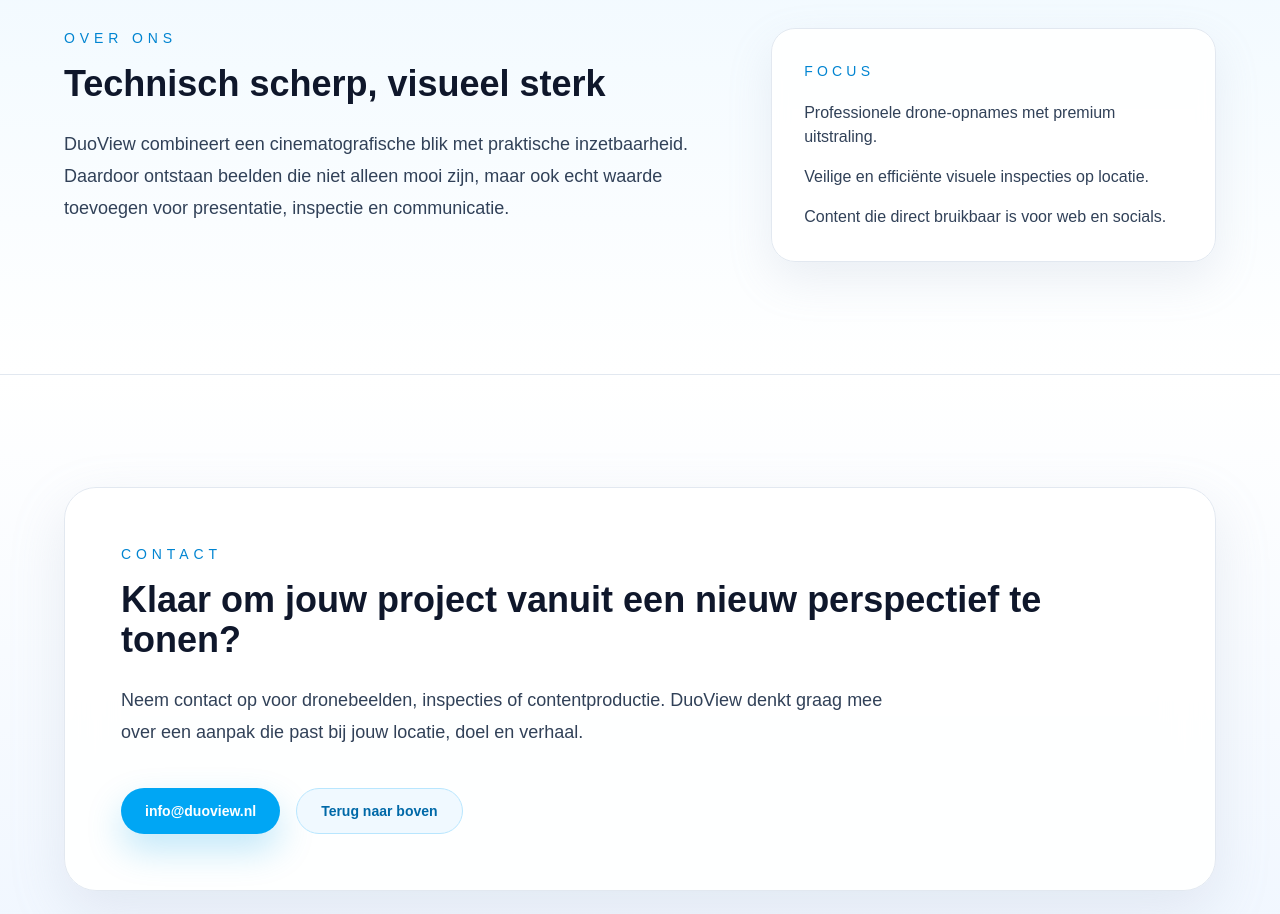
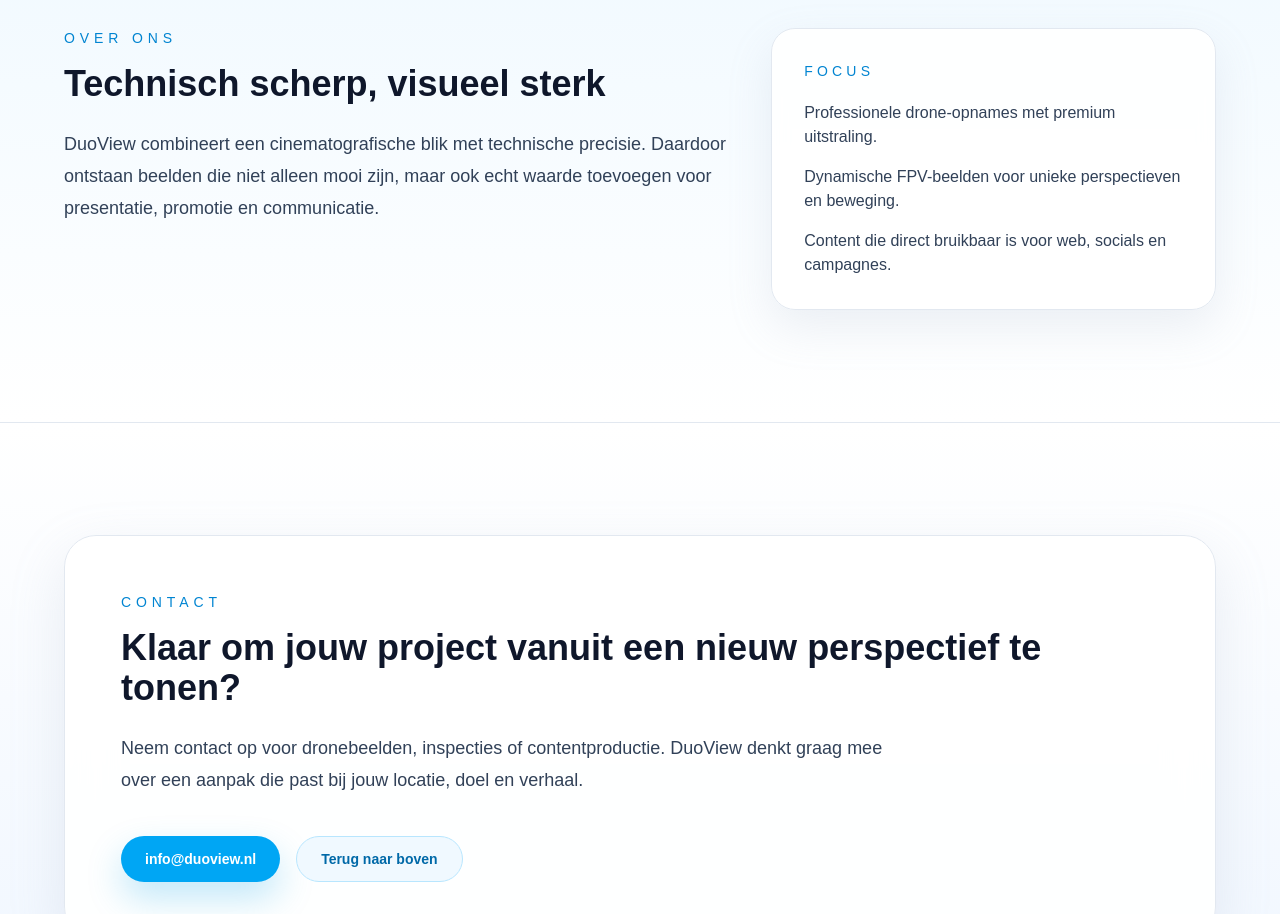
Before and after one commit to rickdurieux/duoview-website, a Next.js app: page / in a window 1280 px wide. Shown: the part 3400-4314 px from the top of the page. Built offline with nearby package versions, Linux system fonts and the light colour scheme.

Commit message:
Remove inspection references

```diff
--- a/app/page.tsx
+++ b/app/page.tsx
@@ -295,10 +295,10 @@
                 Technisch scherp, visueel sterk
               </h2>
               <p className="mt-6 text-base leading-8 text-slate-700 sm:text-lg">
-                DuoView combineert een cinematografische blik met praktische
-                inzetbaarheid. Daardoor ontstaan beelden die niet alleen mooi
-                zijn, maar ook echt waarde toevoegen voor presentatie,
-                inspectie en communicatie.
+                DuoView combineert een cinematografische blik met technische
+                precisie. Daardoor ontstaan beelden die niet alleen mooi zijn,
+                maar ook echt waarde toevoegen voor presentatie, promotie en
+                communicatie.
               </p>
             </div>
 
@@ -308,8 +308,13 @@
               </p>
               <ul className="mt-5 space-y-4 text-slate-700">
                 <li>Professionele drone-opnames met premium uitstraling.</li>
-                <li>Veilige en efficiënte visuele inspecties op locatie.</li>
-                <li>Content die direct bruikbaar is voor web en socials.</li>
+                <li>
+                  Dynamische FPV-beelden voor unieke perspectieven en beweging.
+                </li>
+                <li>
+                  Content die direct bruikbaar is voor web, socials en
+                  campagnes.
+                </li>
               </ul>
             </div>
           </div>
```
